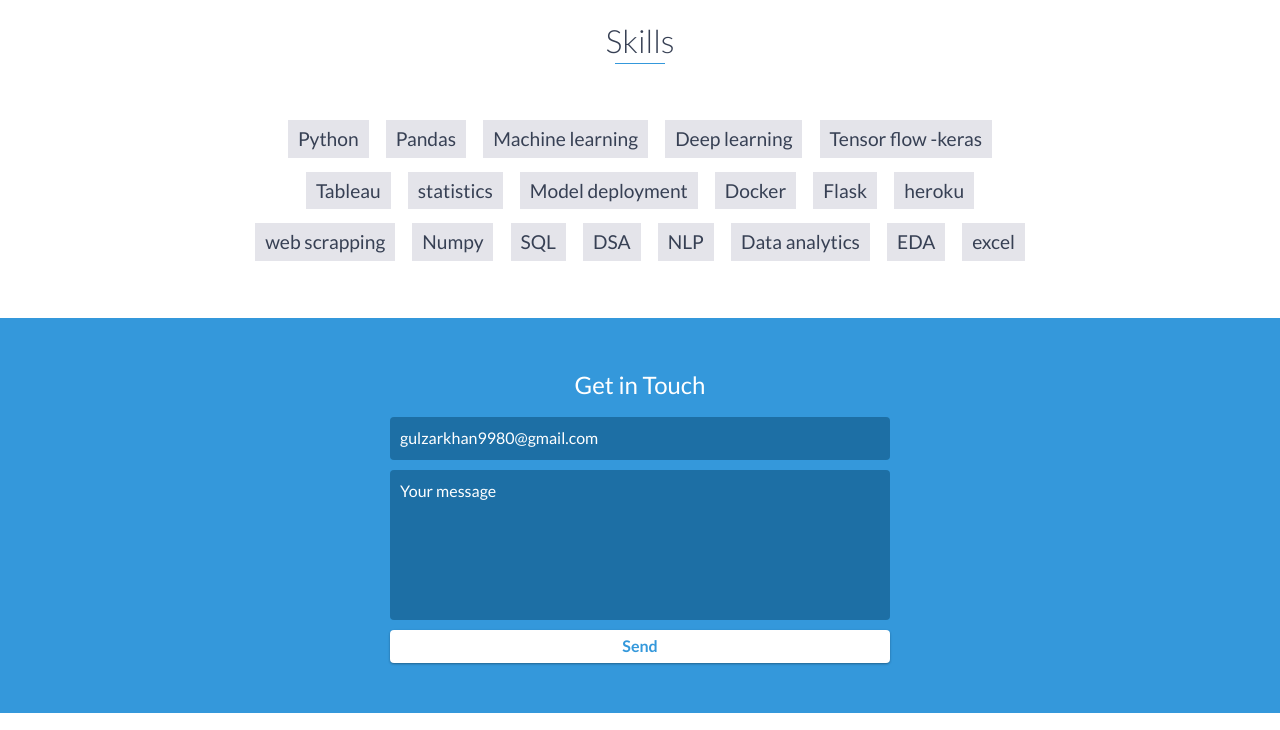
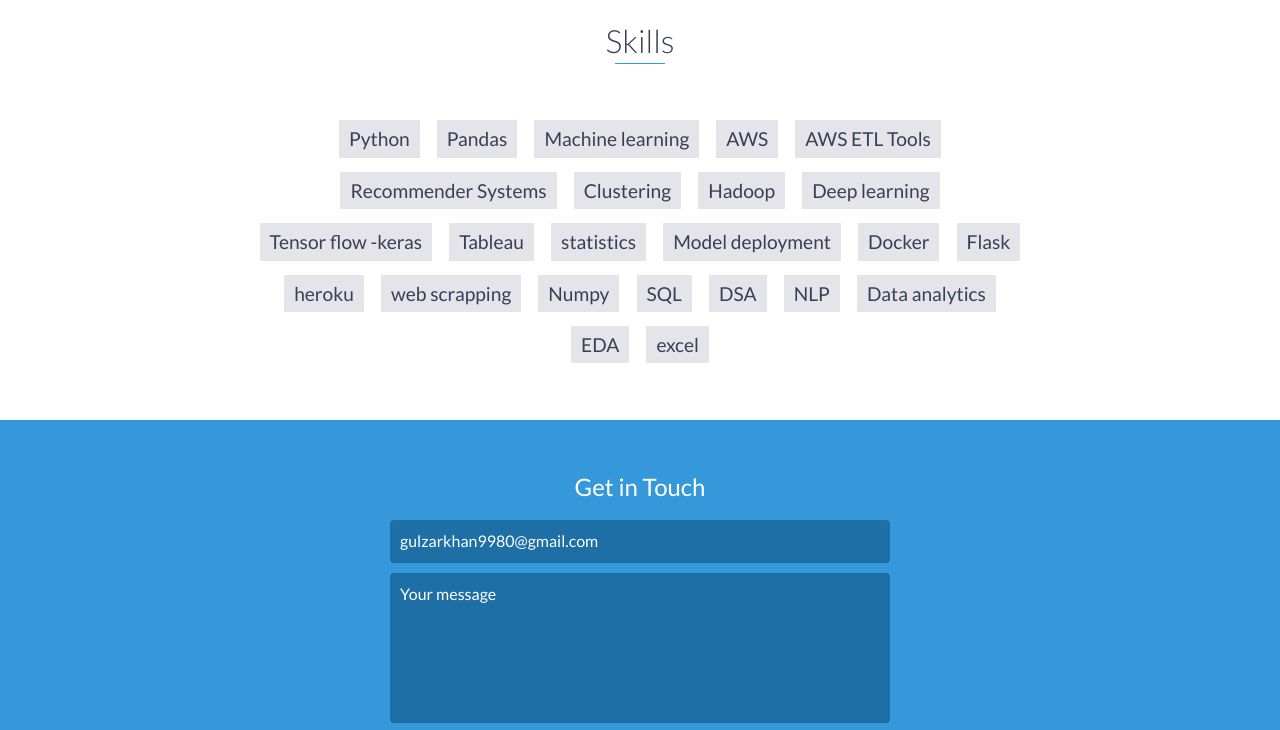
Before and after one commit to Gulzar-khan/Gulzar-khan.github.io, a website: page index.html in a window 1280 px wide. Shown: the part 3740-4470 px from the top of the page. Drawn offline with nearby package versions, Linux system fonts and the light colour scheme.

Commit message:
Update index.html

```diff
--- a/index.html
+++ b/index.html
@@ -249,6 +249,11 @@
             <li>Python</li>
             <li>Pandas</li>
             <li>Machine learning</li>
+		<li>AWS</li>
+		<li>AWS ETL Tools</li>
+		<li>Recommender Systems</li>
+		<li>Clustering</li>
+		<li>Hadoop</li>
             <li>Deep learning</li>
             <li>Tensor flow -keras</li>
             <li>Tableau</li>
```
